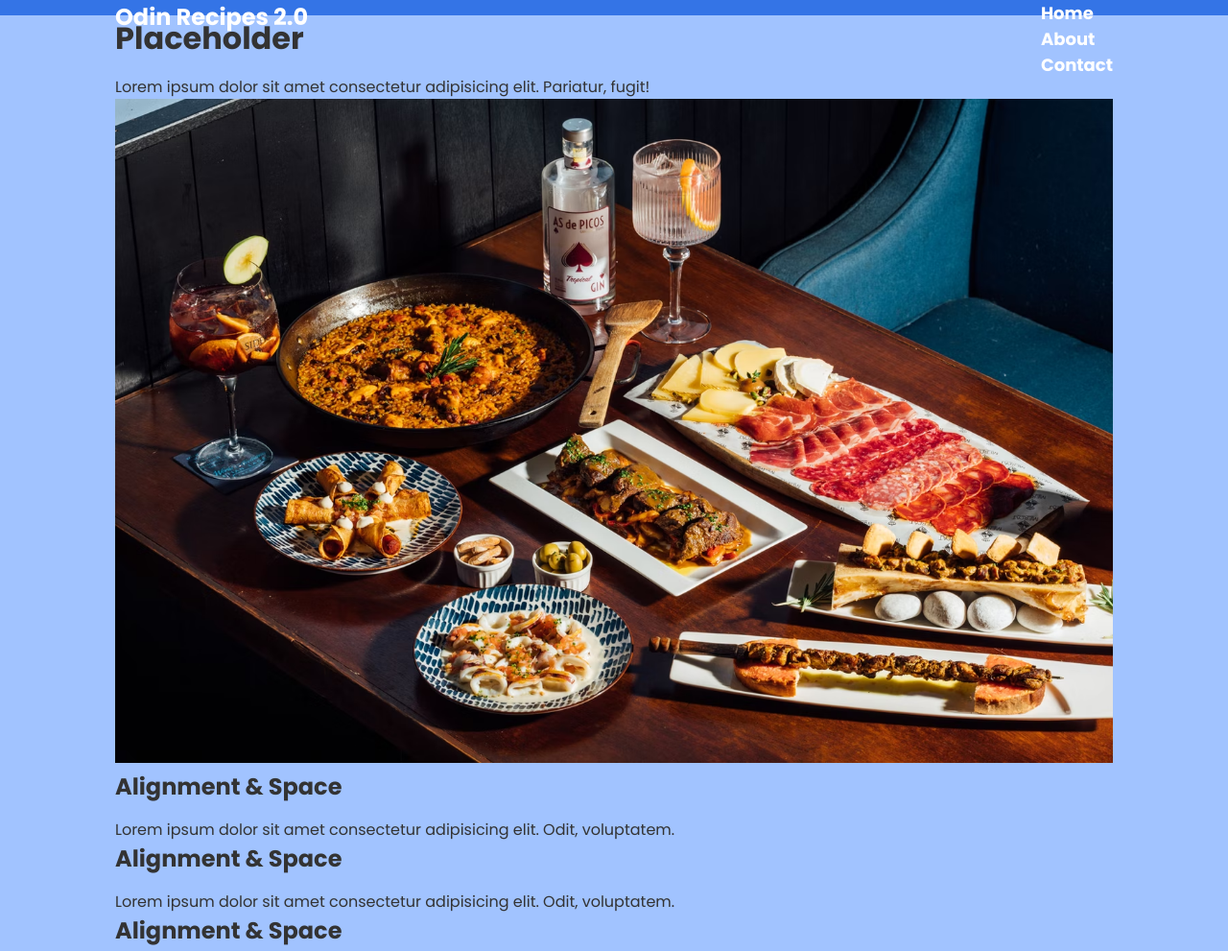
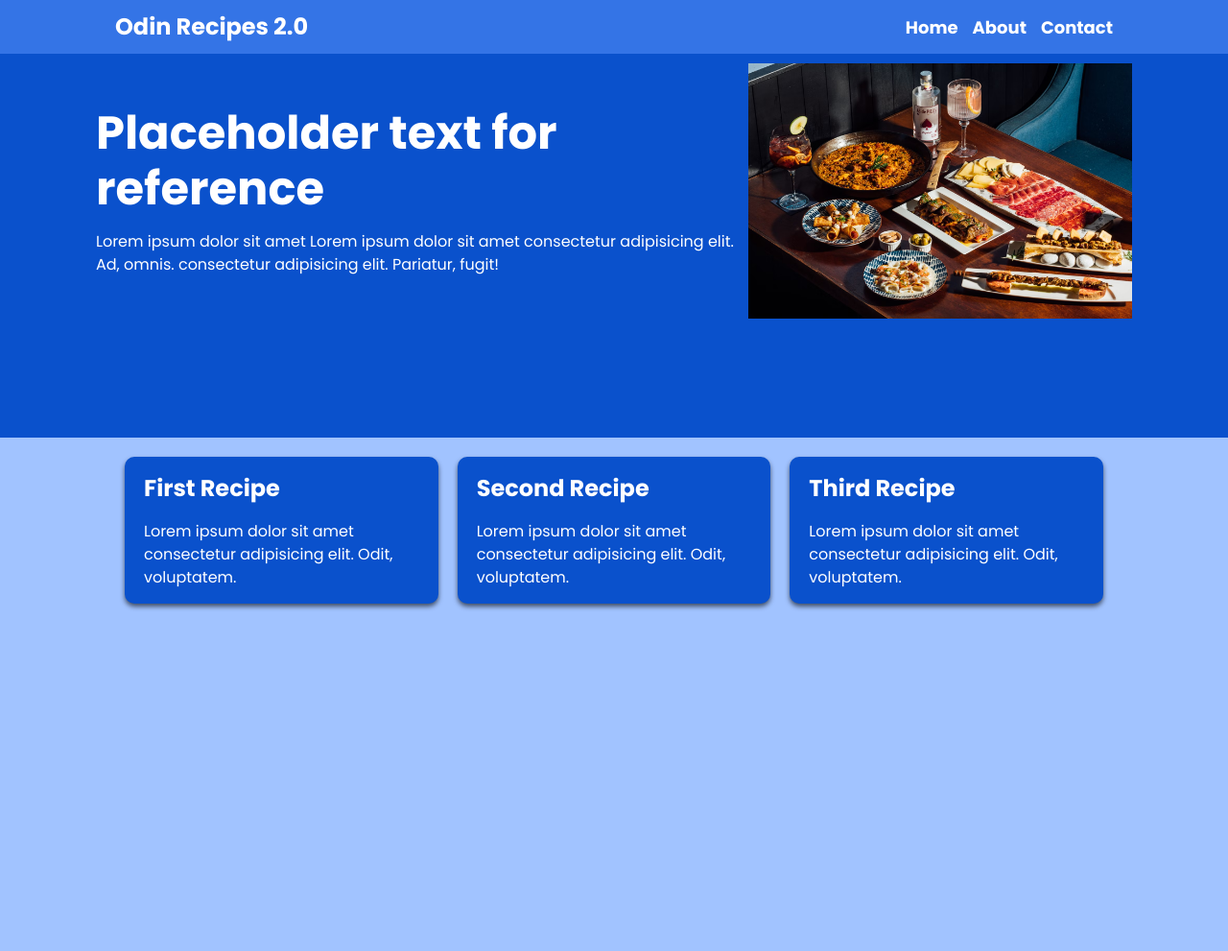
Before and after one commit to LaFoye-ST/Odin-Recipes_2.0, a plain HTML site: page index.html in a window 1280 px wide. Shown: the top 991 px of the page at 96% size. After the commit the page ends 800 px from the top, so only its background shows below. Drawn offline with Linux system fonts and the light colour scheme.

Commit message:
style.css more updates
main page is mostly set

```diff
--- a/index.html
+++ b/index.html
@@ -8,6 +8,7 @@
     <title>LaFoye-ST</title>
 </head>
 <body>
+
     <nav class="navbar">
         <div class="container">
             <div class="logo">Odin Recipes 2.0</div>
@@ -28,8 +29,9 @@
     <header class="header">
         <div class="container">
             <div>
-                <h1>Placeholder</h1>
-                <p>Lorem ipsum dolor sit amet consectetur adipisicing elit. Pariatur, fugit!</p>
+                <h1>Placeholder text for reference</h1>
+                <p>Lorem ipsum dolor sit amet
+                    Lorem ipsum dolor sit amet consectetur adipisicing elit. Ad, omnis. consectetur adipisicing elit. Pariatur, fugit!</p>
             </div>
             <img src="./images/main.avif" alt="free food image i found"/>
         </div>
@@ -38,18 +40,19 @@
     <section class="boxes">
         <div class="container">
             <div class="box">
-                <h2>Alignment & Space</h2>
+                <h2>First Recipe</h2>
                 <p>Lorem ipsum dolor sit amet consectetur adipisicing elit. Odit, voluptatem.</p>
             </div>
             <div class="box">
-                <h2>Alignment & Space</h2>
+                <h2>Second Recipe</h2>
                 <p>Lorem ipsum dolor sit amet consectetur adipisicing elit. Odit, voluptatem.</p>
             </div>
             <div class="box">
-                <h2>Alignment & Space</h2>
+                <h2>Third Recipe</h2>
                 <p>Lorem ipsum dolor sit amet consectetur adipisicing elit. Odit, voluptatem.</p>
             </div>
         </div>
     </section>
+
 </body>
 </html>
--- a/style.css
+++ b/style.css
@@ -12,10 +12,6 @@ body {
     line-height: 1.5;
     color: #333;
     background-color: #a1c3ff;
-}
-
-img {
-    max-width: 100%;
 }
 
 h1, h2 {
@@ -35,7 +31,7 @@ ul {
 .navbar {
     background-color: #3474e6;
     color: #fff;
-    height: 16px;
+    height: 56px;
 }
 
 .navbar .logo {
@@ -50,7 +46,72 @@ ul {
     font-weight: bold;
 }
 
+.navbar a:hover {
+    color: lightblue;
+}
+
 .navbar .container {
     display: flex;
     justify-content: space-between;
+    align-items: center;
+    height: 100%;
 }
+
+.navbar ul {
+    display: flex;
+}
+
+.navbar ul li {
+    margin-left: 15px;
+}
+
+.header {
+    background-color: #0a51cc;
+    color: #fff;
+    min-height: 400px;
+}
+
+.header h1 {
+    font-size: 3rem;
+    font-weight: bold;
+    line-height: 1.2;
+}
+
+.header img {
+    max-width: 400px;
+}
+
+.header .container {
+    display: flex;
+    justify-content: space-between;
+    align-items: center;
+    padding: 10px;
+}
+
+.boxes .container {
+    display: flex;
+    justify-content: space-between;
+}
+
+.box {
+    flex: 1;
+    background-color: #0a51cc;
+    color: #fff;
+    border-radius: 10px;
+    margin: 20px 10px;
+    box-shadow: 0 3px 5px rgba(0, 0, 0, 0.6);
+    padding: 15px 20px;
+}
+
+@media(max-width: 768px) {
+    .header .container {
+        flex-direction: column;
+        padding-top: 20px;
+        text-align: center;
+    }
+
+    .boxes .container {
+        display: block;
+        text-align: center;
+    }
+}
```
